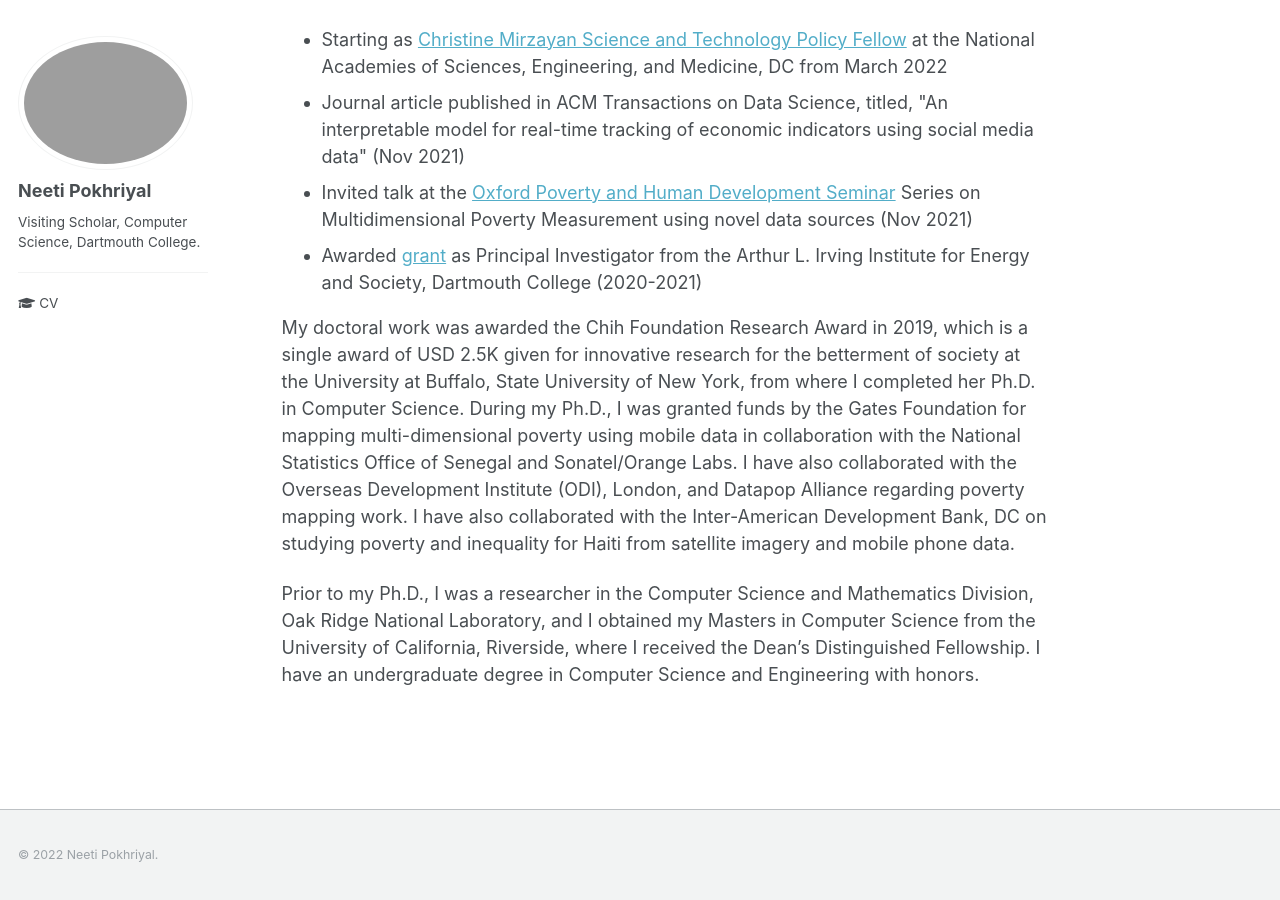
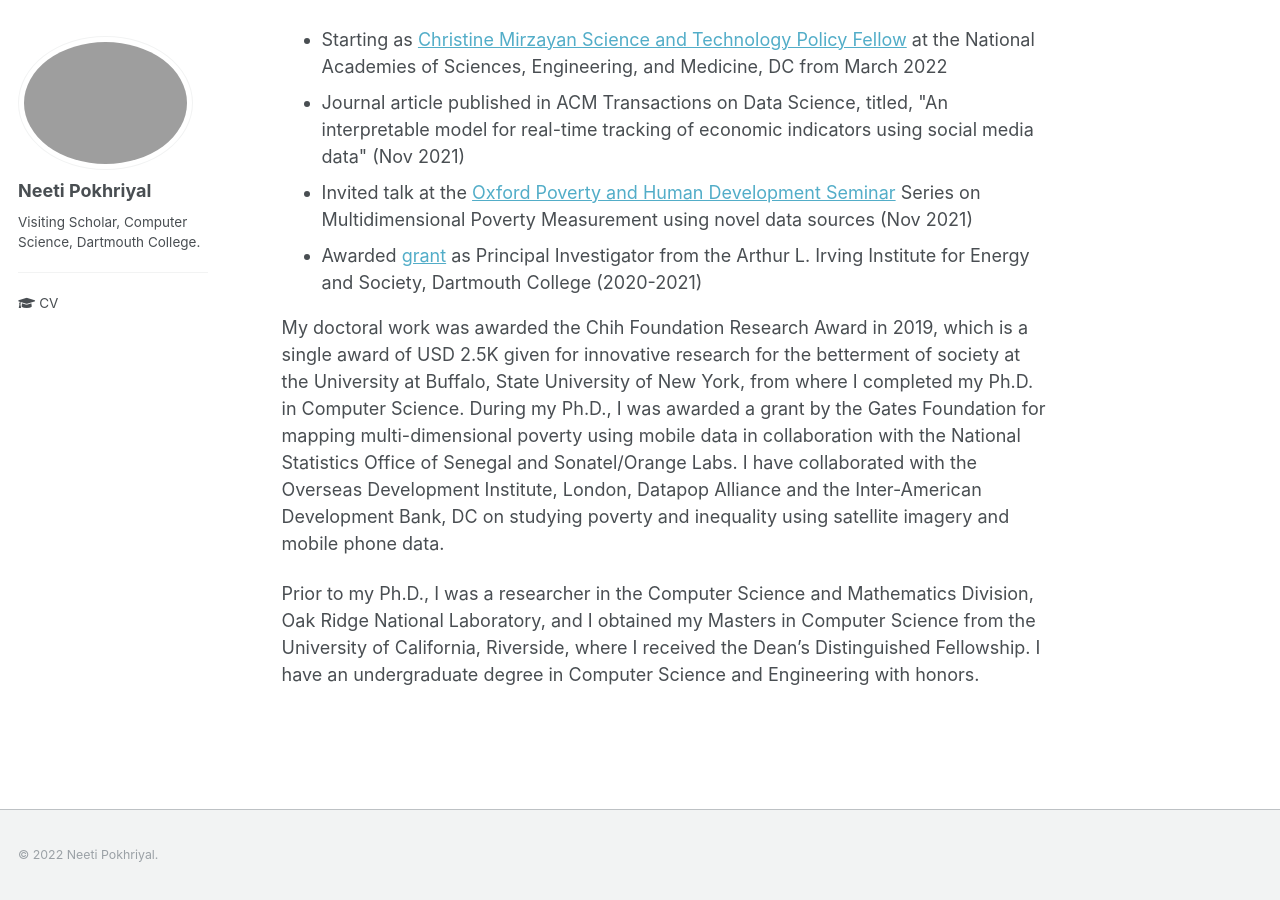
Before and after one commit to neetip/neetip.github.io, a Jekyll site: the page built from _pages/about.md, in a window 1280 px wide and 900 px high, scrolled down 632 px. Built offline with Jekyll 4.4.1, drawn with Linux system fonts in a browser that asks for light colours.

Commit message:
Update about.md

```diff
--- a/_pages/about.md
+++ b/_pages/about.md
@@ -18,9 +18,9 @@ I model scenarios characterized by noisy, uncertain, and high-dimensional data c
   <li>Starting as <a href="https://www.nationalacademies.org/our-work/the-christine-mirzayan-science--technology-policy-graduate-fellowship-program">Christine Mirzayan Science and Technology Policy Fellow</a> at the National Academies of Sciences, Engineering, and Medicine, DC from March 2022</li>
   <li>Journal article published in ACM Transactions on Data Science, titled, "An interpretable model for real-time tracking of economic indicators using social media data" (Nov 2021) </li>
   <li>Invited talk at the <a href="https://ophi.org.uk/courses-and-events/seminars/">Oxford Poverty and Human Development Seminar</a> Series on Multidimensional Poverty Measurement using novel data sources (Nov 2021)</li>
-  <li> Awarded <a href="https://irving.dartmouth.edu/research/funding-faculty/funded-projects">grant</a> as Principal Investigator from the Arthur L. Irving Institute for Energy and Society, Dartmouth College (2020-2021)</li>
+  <li> Awarded <a href="https://irving.dartmouth.edu/research/funding-faculty/funded-projects/mapping-country-wide-energy-access-majority-world">grant</a> as Principal Investigator from the Arthur L. Irving Institute for Energy and Society, Dartmouth College (2020-2021)</li>
 </ul>
 
-My doctoral work was awarded the Chih Foundation Research Award in 2019, which is a single award of USD 2.5K given for innovative research for the betterment of society at the University at Buffalo, State University of New York, from where I completed her Ph.D. in Computer Science. During my Ph.D., I was granted funds by the Gates Foundation for mapping multi-dimensional poverty using mobile data in collaboration with the National Statistics Office of Senegal and Sonatel/Orange Labs. I have also collaborated with the Overseas Development Institute (ODI), London, and Datapop Alliance regarding poverty mapping work. I have also collaborated with the Inter-American Development Bank, DC on studying poverty and inequality for Haiti from satellite imagery and mobile phone data.
+My doctoral work was awarded the Chih Foundation Research Award in 2019, which is a single award of USD 2.5K given for innovative research for the betterment of society at the University at Buffalo, State University of New York, from where I completed my Ph.D. in Computer Science. During my Ph.D., I was awarded a grant by the Gates Foundation for mapping multi-dimensional poverty using mobile data in collaboration with the National Statistics Office of Senegal and Sonatel/Orange Labs. I have collaborated with the Overseas Development Institute, London, Datapop Alliance and the Inter-American Development Bank, DC on studying poverty and inequality using satellite imagery and mobile phone data.
 
 Prior to my Ph.D., I was a researcher in the Computer Science and Mathematics Division, Oak Ridge National Laboratory, and I obtained my Masters in Computer Science from the University of California, Riverside, where I received the Dean’s Distinguished Fellowship. I have an undergraduate degree in Computer Science and Engineering with honors.
```
